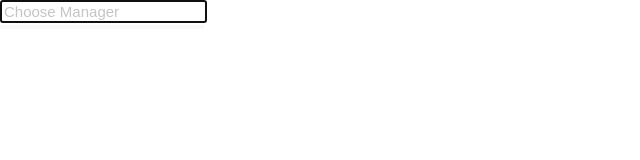
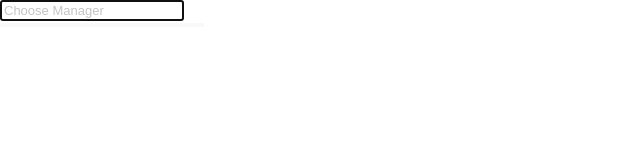
Before and after one commit to ilarne/live-manager-search, a React (Create React App) app: page / in a window 1280 px wide. Shown: the top 160 px of the page, without its empty margins (0-640 px from the left). Built offline with nearby package versions, Linux system fonts and the light colour scheme.

Commit message:
updating styling and removing unused Jest test

```diff
--- a/src/App.css
+++ b/src/App.css
@@ -2,7 +2,7 @@
   text-align: center; }
 
 .text {
-  font-size: 15px;
+  font-size: 13px;
   color: #636363; }
   .text::placeholder {
     color: #c5c5c5; }
--- a/src/App.scss
+++ b/src/App.scss
@@ -3,7 +3,7 @@
 }
 
 .text {
-  font-size: 15px;
+  font-size: 13px;
   color: #636363;
 
   &::placeholder {
--- a/src/components/result/Result.css
+++ b/src/components/result/Result.css
@@ -19,3 +19,7 @@
   width: 200px;
   height: 40px;
   margin-top: 10px; }
+
+.email-container {
+  bottom: 5px;
+  position: relative; }
--- a/src/components/result/Result.scss
+++ b/src/components/result/Result.scss
@@ -24,3 +24,8 @@
   height: 40px;
   margin-top: 10px;
 }
+
+.email-container {
+  bottom: 5px;
+  position: relative;
+}
```
Also changed, not shown: 1 other file (tests, documents, lock files or other folders).
